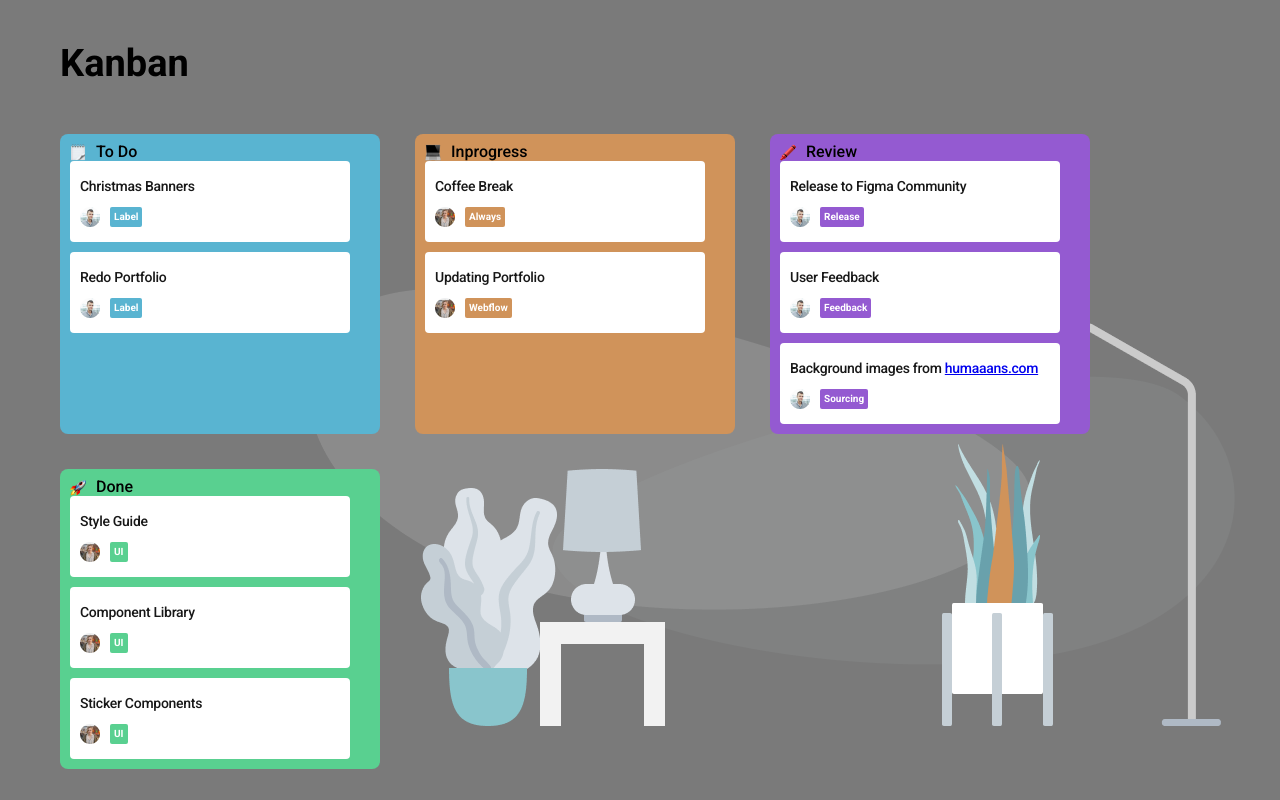
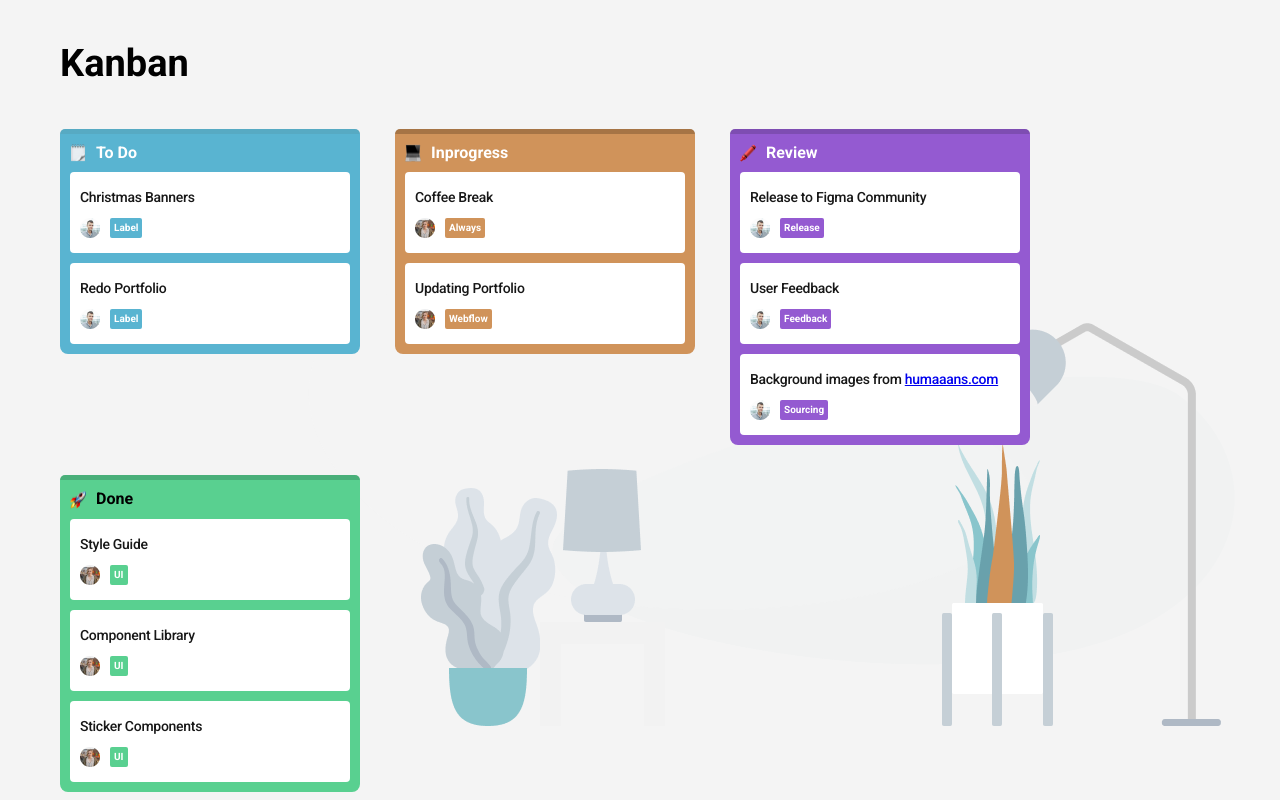
Before and after one commit to diego-aquila/react-kanban, a React (Create React App) app: page / in a window 1280 px wide. Built offline with nearby package versions, Linux system fonts and the light colour scheme.

Commit message:
estilos finais

```diff
--- a/src/components/Cards/Cards.css
+++ b/src/components/Cards/Cards.css
@@ -3,7 +3,7 @@
   display: flex;
   flex-direction: column;
   background-color: #fff;
-  width: 280px;
+  width: 100%;
   height: 81px;
   border-radius: 4px;
   padding: 15px 10px;
--- a/src/components/Coluna/Coluna.css
+++ b/src/components/Coluna/Coluna.css
@@ -1,13 +1,36 @@
 .coluna {
-  width: 300px;
+  width: 280px;
   padding: 10px;
-  border-radius: 8px;
+  border-radius: 0 0 8px 8px;
+  position: relative;
+  height: 100%;
+}
+
+.border-top {
+  position: absolute;
+  width: 100%;
+  height: 5px;
+  top: -5px;
+  left: 0px;
+  border-radius: 8px 8px 0 0;
 }
 
 .column-title {
   display: flex;
   flex-direction: row;
   gap: 10px;
+  margin-bottom: 10px;
+  font-weight: 700;
+  font-size: 16px;
+  line-height: 18.75px;
+}
+
+.column-title__white {
+  color: #ffffff;
+}
+
+.column-title__black {
+  color: #000000;
 }
 
 .column-cards {
@@ -16,3 +39,16 @@
   justify-content: center;
   gap: 10px;
 }
+
+.border-top__blue {
+  background-color: #57aac3;
+}
+.border-top__orange {
+  background-color: #a67445;
+}
+.border-top__purple {
+  background-color: #7e4db2;
+}
+.border-top__green {
+  background-color: #49af79;
+}
--- a/src/components/Coluna/Coluna.js
+++ b/src/components/Coluna/Coluna.js
@@ -4,9 +4,10 @@ const Coluna = (props) => {
     const { nameColumn = 'To Do', color = 'blue', img, children } = props
     return (
         <div className={`coluna ${color}`}>
+            <div className={`border-top border-top__${color}`}></div>
             <div className='column-title'>
                 <img alt='icone' src={require(`./img/icon-${img}.png`)} />
-                <h2>{nameColumn}</h2>
+                <h2 className={`${nameColumn === 'Done' ? 'column-title__black' : 'column-title__white'}`}>{nameColumn}</h2>
             </div>
             <div className='column-cards'>
                 {children.map(e => e)}
--- a/src/components/Main/Main.css
+++ b/src/components/Main/Main.css
@@ -1,6 +1,6 @@
 .main {
   background-image: url("./img/background-primary.png");
-  background-color: rgb(122, 122, 122);
+  background-color: rgba(242, 242, 242, 0.8);
   background-repeat: no-repeat;
   background-position: right;
   height: 100vh;
```
